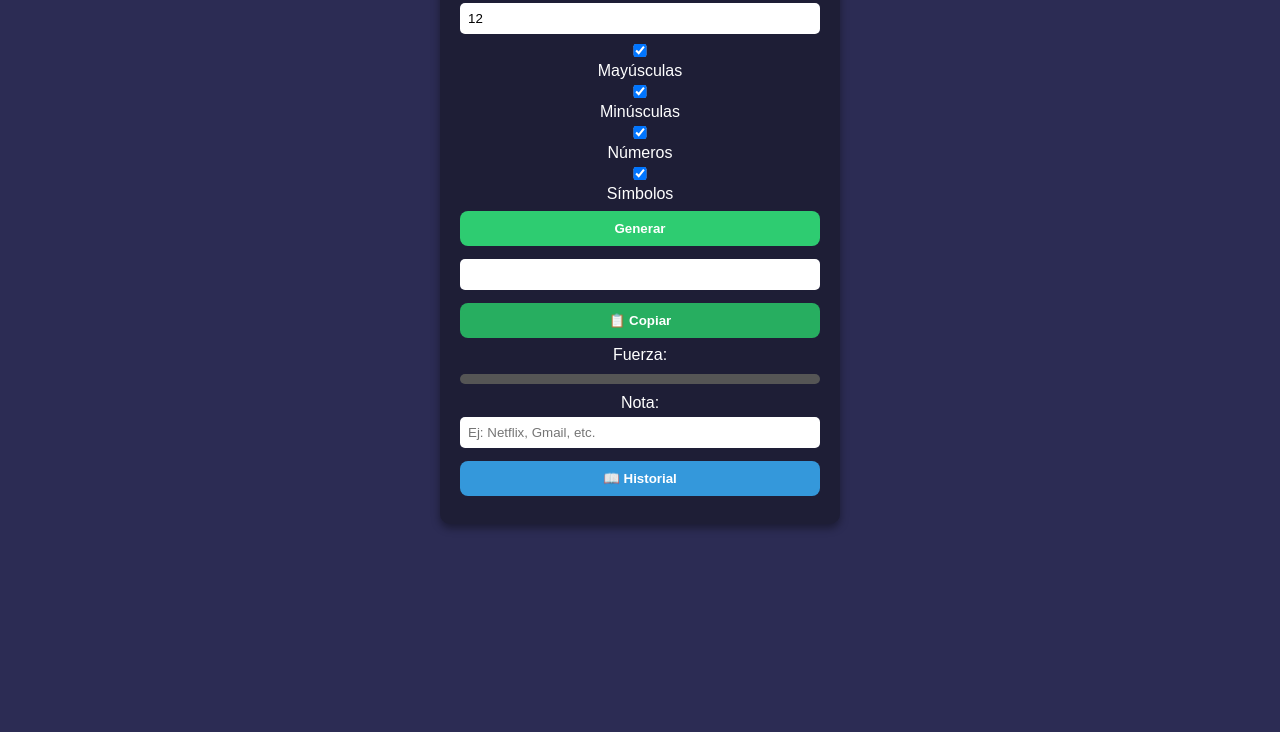
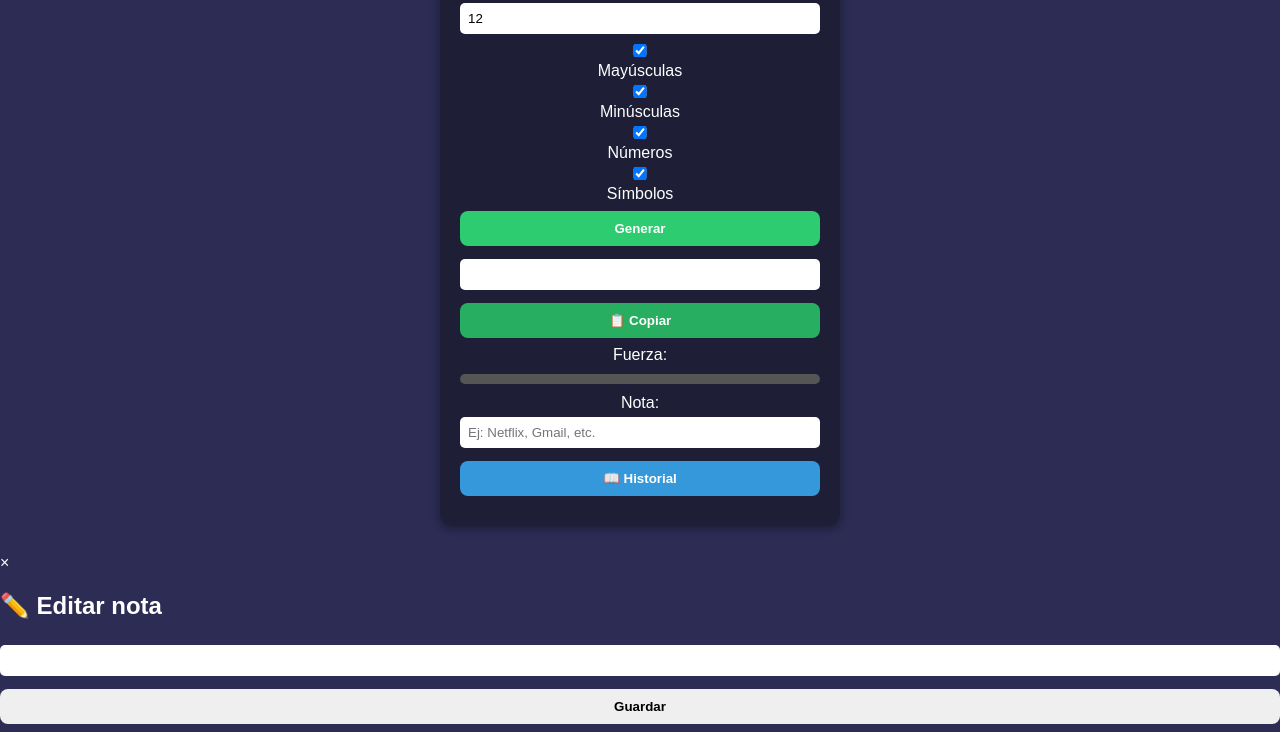
Before and after one commit to TigerShark2007/generador-de-contrasenas, a plain HTML site: page index.html in a window 1280 px wide. Shown: the part 186-918 px from the top of the page. Before the commit the page ends 800 px from the top, so only its background shows below. Drawn offline with Linux system fonts and the light colour scheme.

Commit message:
Update index.html

```diff
--- a/index.html
+++ b/index.html
@@ -54,6 +54,15 @@
 
   <!-- Mini notificación -->
   <div id="toast"></div>
+<!-- Modal editar nota -->
+<div id="edit-modal" class="modal">
+  <div class="modal-content">
+    <span id="close-modal" class="close">&times;</span>
+    <h2>✏️ Editar nota</h2>
+    <input type="text" id="edit-note-input">
+    <button id="save-note-btn">Guardar</button>
+  </div>
+</div>
 
   <script src="script.js"></script>
 </body>
```
